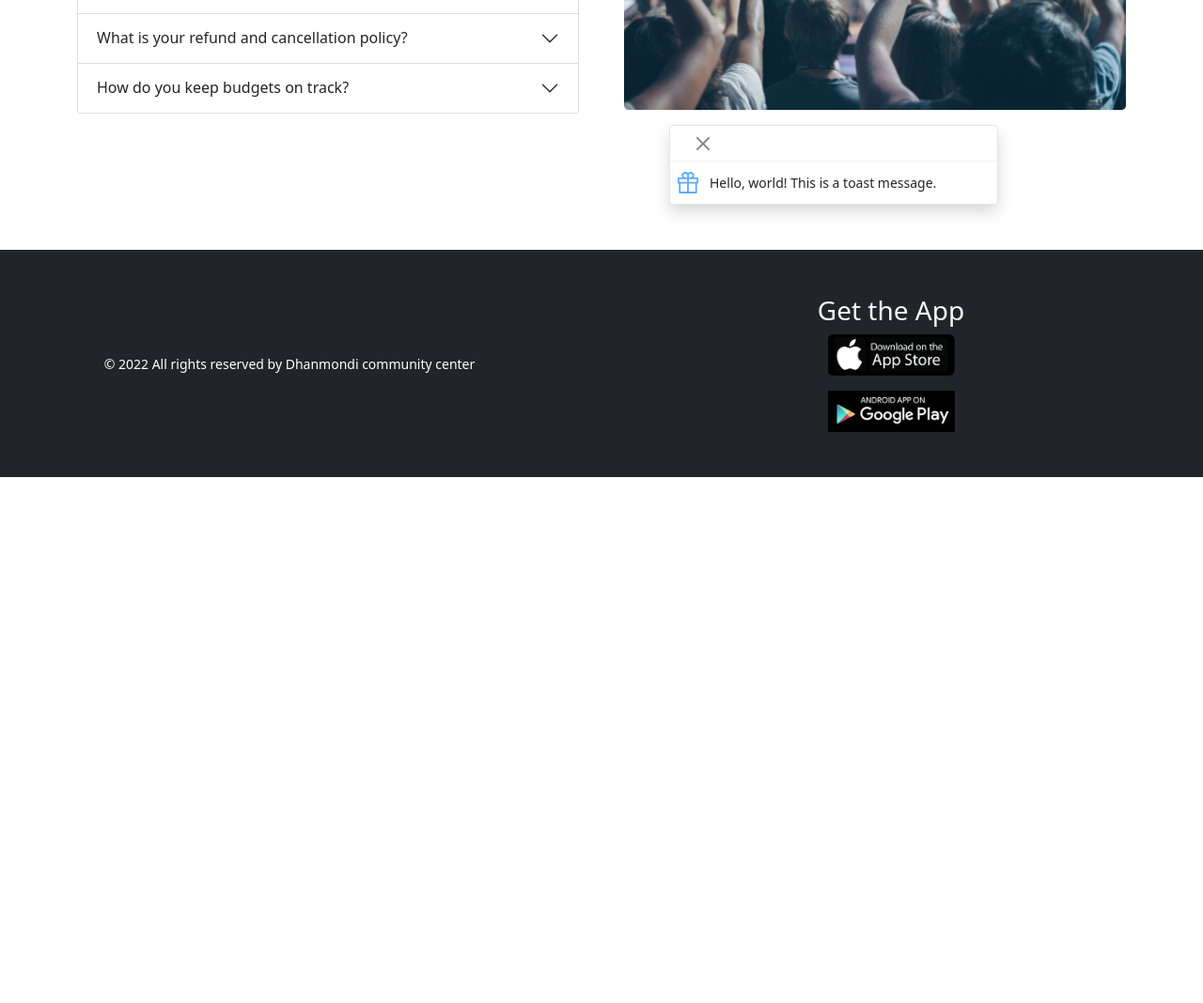
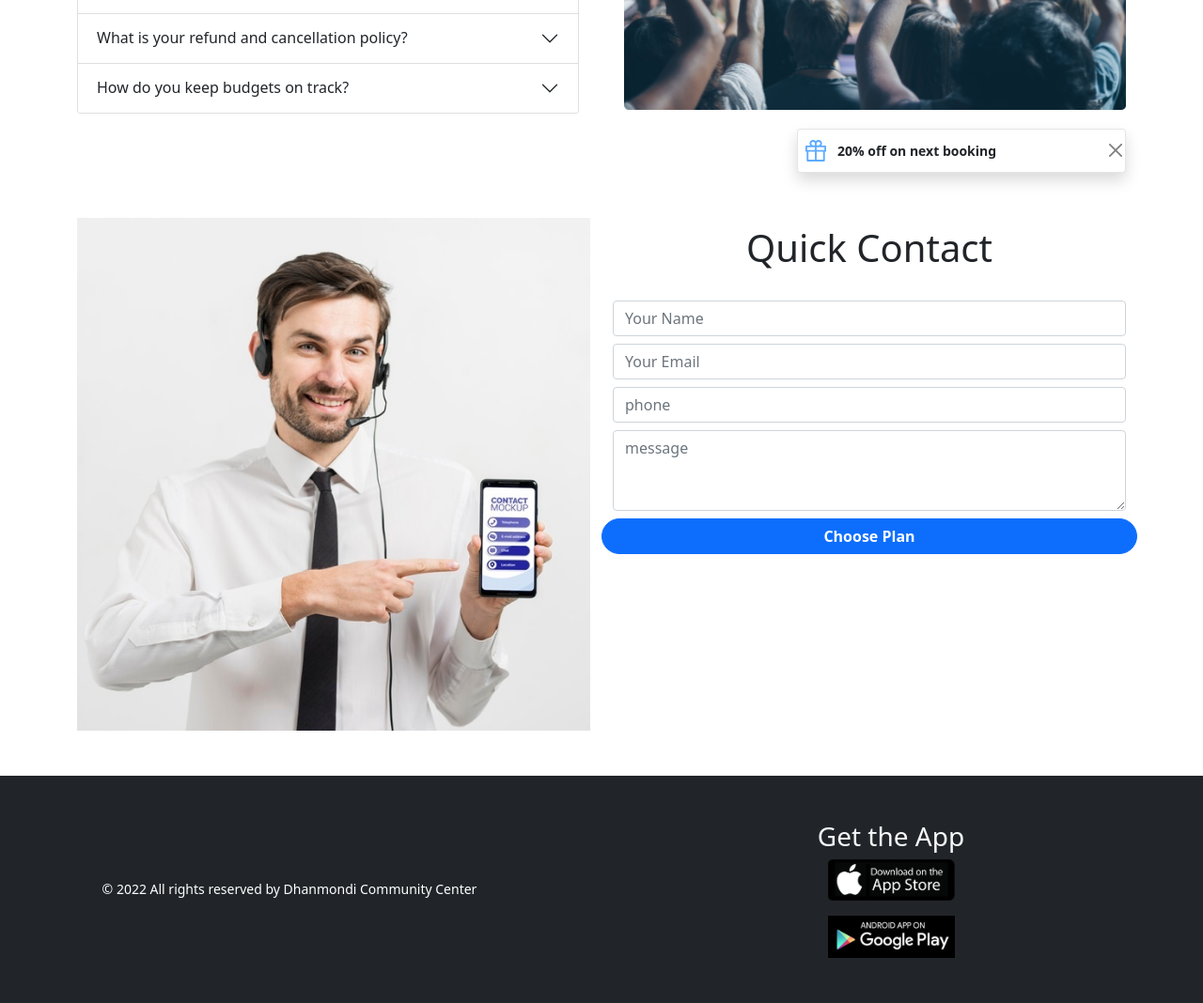
Before and after one commit to Mostafizur10681/convention-center, a plain HTML site: page index.html in a window 1280 px wide. Shown: the part 1560-2628 px from the top of the page at 94% size. Before the commit the page ends 2068 px from the top, so only its background shows below. Drawn offline with nearby package versions, Linux system fonts and the light colour scheme.

Commit message:
contact us added

```diff
--- a/index.html
+++ b/index.html
@@ -445,33 +445,64 @@
                 </div>
                 <div class="col">
                     <img class="img-fluid" src="images/people.png" alt="">
-                    <div class="toast show ms-5 mt-3 end-0" role="alert" aria-live="assertive" aria-atomic="true">
-                        <div class="toast-header">
-                            <button type="button text-end" class="btn-close" data-bs-dismiss="toast"
-                                aria-label="Close"></button>
-                        </div>
-                        <div class="d-flex align-items-center ps-2">
-                            <img src="icons/Vector.svg" alt="">
-                            <div class="toast-body">Hello, world! This is a toast message.</div>
-                        </div>
-
-                    </div>
 
                 </div>
 
+            </div>
+
+            <!-- 20% off toast start -->
+            <div class="toast show ms-5 mt-3 ms-auto" role="alert" aria-live="assertive" aria-atomic="true">
+                <div class="d-flex justify-content-between align-items-center ps-2">
+                    <div class="d-flex align-items-center">
+                        <img src="icons/Vector.svg" alt="">
+                        <div class="toast-body fw-bold">20% off on next booking</div>
+                    </div>
+                    <button type="button text-end" class="btn-close" data-bs-dismiss="toast"
+                        aria-label="Close"></button>
+                </div>
+
+            </div>
+        </section>
+
+        <!-- Quick Contact  -->
+        <section class="container mb-5">
+            <div class="row">
+                <div class="col-lg-6 col-12">
+                    <div class="card-shadow">
+                        <img src="images/contact us.jpg" class="img-fluid">
+                    </div>
+                </div>
+                <div class="col-lg-6">
+                    <div class="contact-box ml-3">
+                        <h1 class="font-weight-light text-center mt-2">Quick Contact</h1>
+                        <form class="mt-4">
+                            <div class="row">
+                                <div class="col-lg-12">
+                                    <input class="form-control mt-2" type="text" placeholder="Your Name">
+                                    <input class="form-control mt-2" type="email" placeholder="Your Email">
+                                    <input class="form-control mt-2" type="text" placeholder="phone">
+                                    <textarea class="form-control mt-2" rows="3" placeholder="message"></textarea>
+
+                                </div>
+                                <button type="button" class="btn btn-primary mb-3 mt-2 fw-bold px-3 rounded-pill">Choose
+                                    Plan</button>
+                            </div>
+                        </form>
+                    </div>
+                </div>
             </div>
         </section>
     </main>
     <!-- Main End -->
 
     <!-- Footer start -->
-    <footer class="bg-dark d-flex align-items-center">
+    <footer class="bg-dark mt-5 d-flex align-items-center">
         <div class="row w-100 d-flex align-items-center">
-            <div class="h-100 col-12 col-sm-12 col-lg-6 p-5">
+            <div class="col-12 col-sm-12 col-lg-6 p-5">
                 <small class="fw-light text-white text-center d-block"> &copy; 2022 All rights reserved by Dhanmondi
-                    community center</small>
+                    Community Center</small>
             </div>
-            <div class="h-100 col-12 col-sm-12 col-lg-6 d-flex flex-column align-items-center p-5">
+            <div class="col-12 col-sm-12 col-lg-6 d-flex flex-column align-items-center p-5">
                 <h3 class="text-light">Get the App</h3>
                 <a class="pb-3" href="https://apps.apple.com/us/app/convert-units/id1139120257" target="_blank">
                     <img width="135" src="images/apple.png" alt="">
```
Also changed, not shown: images/contact us.jpg (added).
